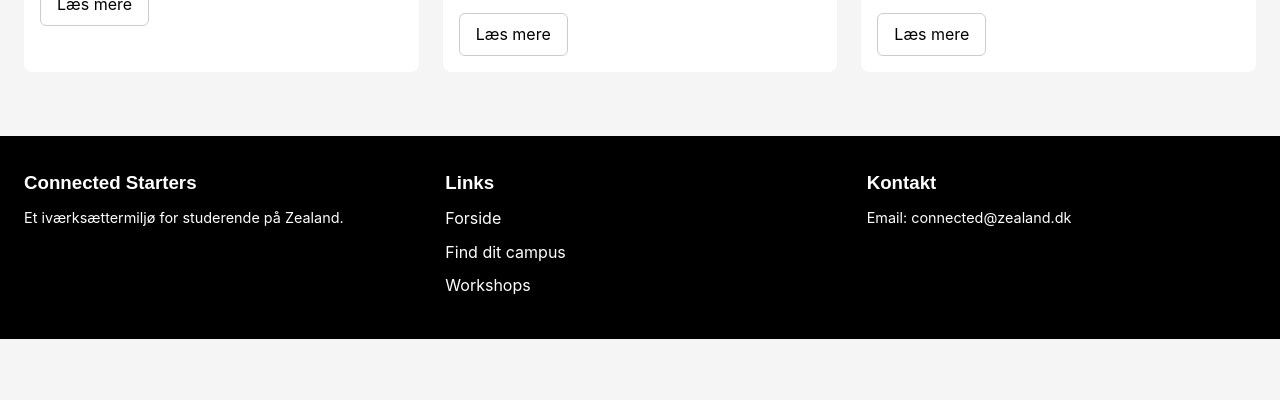
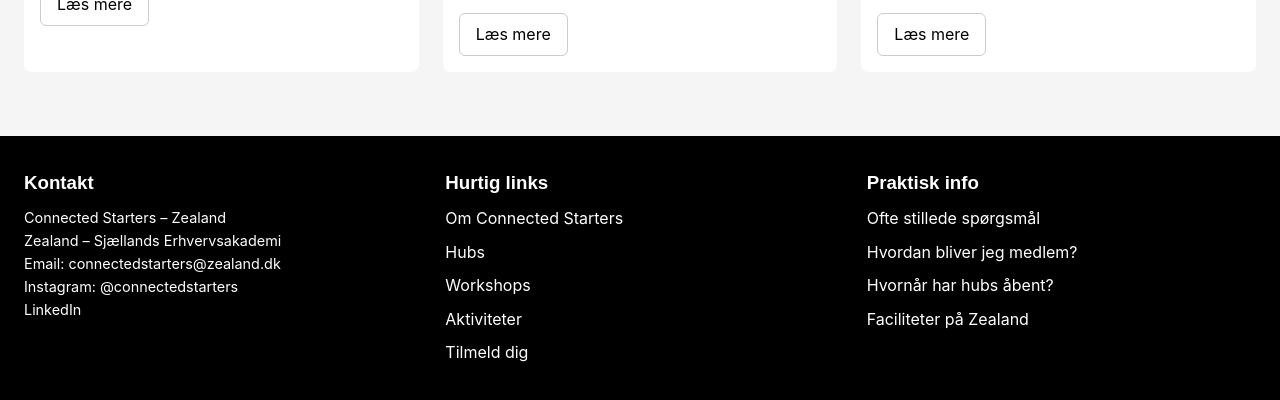
Before and after one commit to juliesohaila/Eksamen-, a plain HTML site: page index.html in a window 1280 px wide. Shown: the part 1364-1764 px from the top of the page. Before the commit the page ends 1703 px from the top, so only its background shows below. Drawn offline with Linux system fonts and the light colour scheme.

Commit message:
Opdateret footer

```diff
--- a/index.html
+++ b/index.html
@@ -91,26 +91,39 @@
 
 <footer class="footer">
     <div class="footer-section">
-        <h3>Connected Starters</h3>
-        <p>Et iværksættermiljø for studerende på Zealand.</p>
+        <h3>Kontakt</h3>
+        <p>Connected Starters – Zealand</p>
+        <p>Zealand – Sjællands Erhvervsakademi</p>
+        <p>Email: connectedstarters@zealand.dk</p>
+        <p>Instagram: @connectedstarters</p>
+        <p>LinkedIn</p>
     </div>
 
     <div class="footer-section">
-        <h3>Links</h3>
+        <h3>Hurtig links</h3>
         <ul>
-            <li><a href="#">Forside</a></li>
-            <li><a href="#">Find dit campus</a></li>
+            <li><a href="#">Om Connected Starters</a></li>
+            <li><a href="#">Hubs</a></li>
             <li><a href="#">Workshops</a></li>
+            <li><a href="#">Aktiviteter</a></li>
+            <li><a href="#">Tilmeld dig</a></li>
         </ul>
     </div>
 
     <div class="footer-section">
-        <h3>Kontakt</h3>
-        <p>Email: connected@zealand.dk</p>
+        <h3>Praktisk info</h3>
+        <ul>
+            <li>Ofte stillede spørgsmål</li>
+            <li>Hvordan bliver jeg medlem?</li>
+            <li>Hvornår har hubs åbent?</li>
+            <li>Faciliteter på Zealand</li>
+        </ul>
     </div>
 </footer>
 
 
 
+
+
 </body>
 </html>
```
